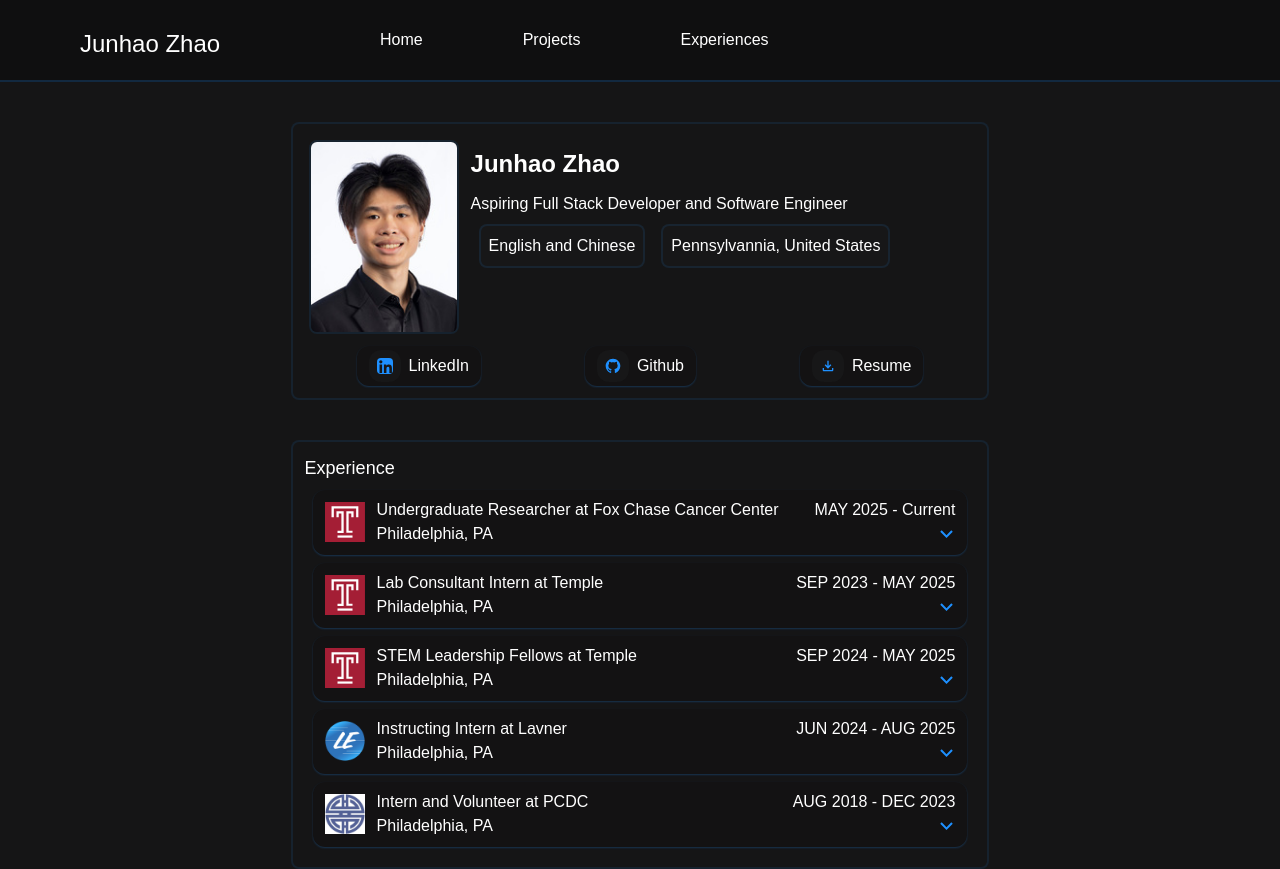
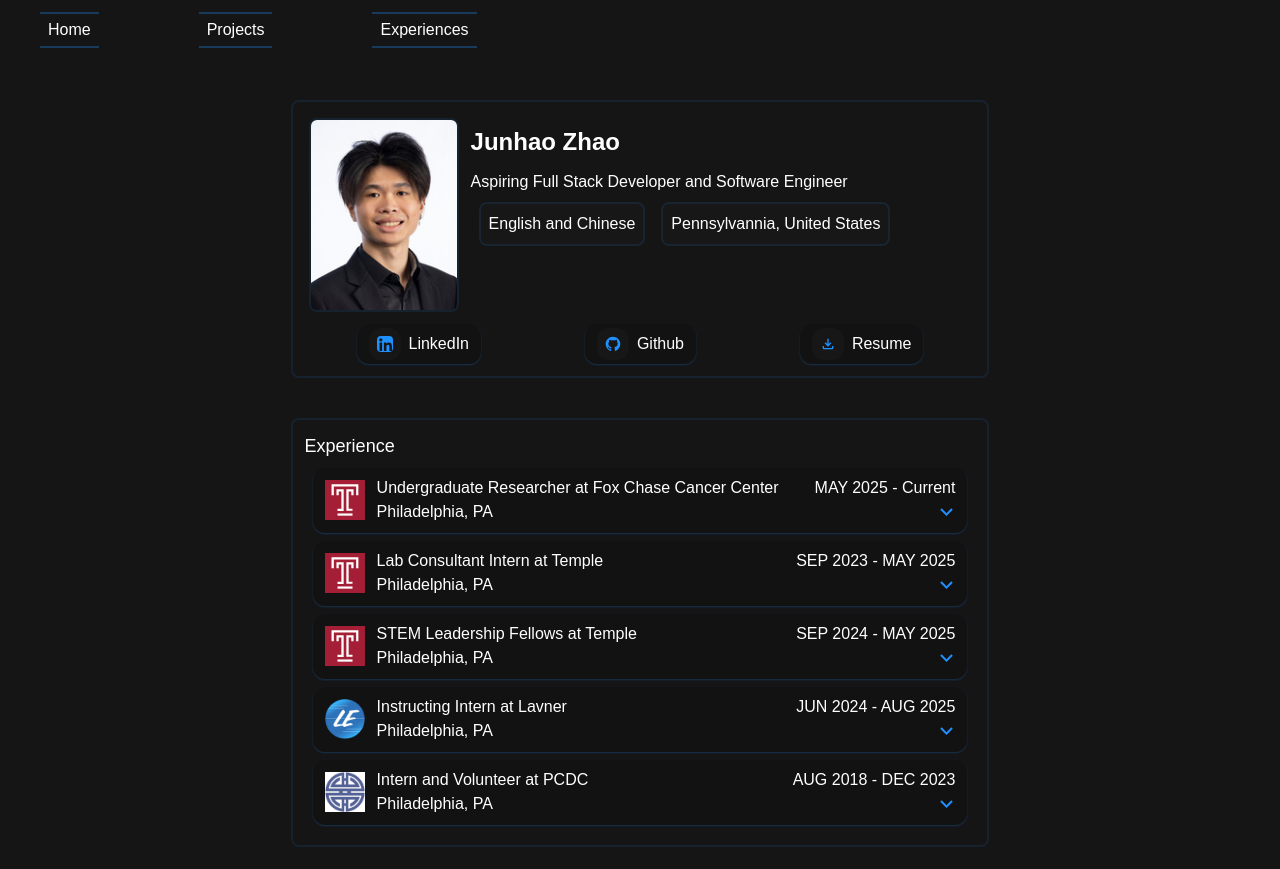
Before and after one commit to jzhao234/JunhaoZhao_Portfolio, a Next.js app: page / in a window 1280 px wide. Shown: the top 869 px of the page. Built offline with nearby package versions, Linux system fonts and the light colour scheme.

Commit message:
navbar changes

```diff
--- a/src/components/Layout/Navbar.tsx
+++ b/src/components/Layout/Navbar.tsx
@@ -4,18 +4,19 @@ import React from "react";
 
 const Navbar: React.FC = () => {
     return(
-      <nav className = "flex sticky top-0 border-b-2 border-[#1E90FF]/20 text-black bg-white dark:text-white dark:bg-[#0f0f10] py-5 px-10 w-full pt-7">
-
+      <nav className = "flex sticky top-0 text-black bg-white dark:text-white dark:bg-[#151516] px-10 w-full py-3 justify-left">
+      {/*
         <div className = "flex justify-start ml-10 w-1/4">
           <div className = "hover:text-[#1E90FF]">
             <Link href = "/" className = "text-2xl font-medium"> Junhao Zhao </Link>
           </div>
         </div>
+      */}
 
-        <div className = "flex justify-end space-x-25">
-            <Link href="/" className="hover:text-[#1E90FF]"> Home </Link>
-            <Link href="/projects" className="hover:text-[#1E90FF]"> Projects </Link>
-            <Link href="/experiences" className="hover:text-[#1E90FF]"> Experiences </Link>
+        <div className = "flex justify-center space-x-25">
+            <Link href="/" className="hover:text-[#1E90FF] border-y-2 border-[#1E90FF]/30 px-2 py-1"> Home </Link>
+            <Link href="/projects" className="hover:text-[#1E90FF] border-y-2 border-[#1E90FF]/30 px-2 py-1"> Projects </Link>
+            <Link href="/experiences" className="hover:text-[#1E90FF] border-y-2 border-[#1E90FF]/30 px-2 py-1"> Experiences </Link>
         </div>
 
       </nav>
```
